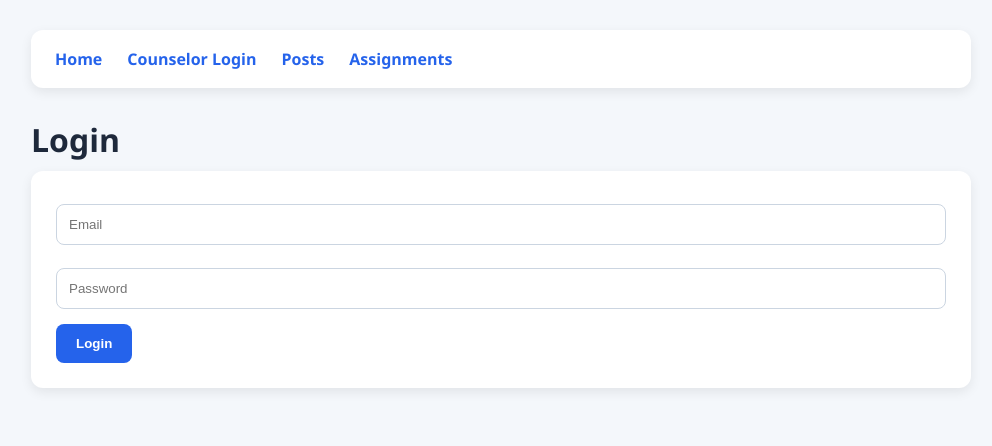
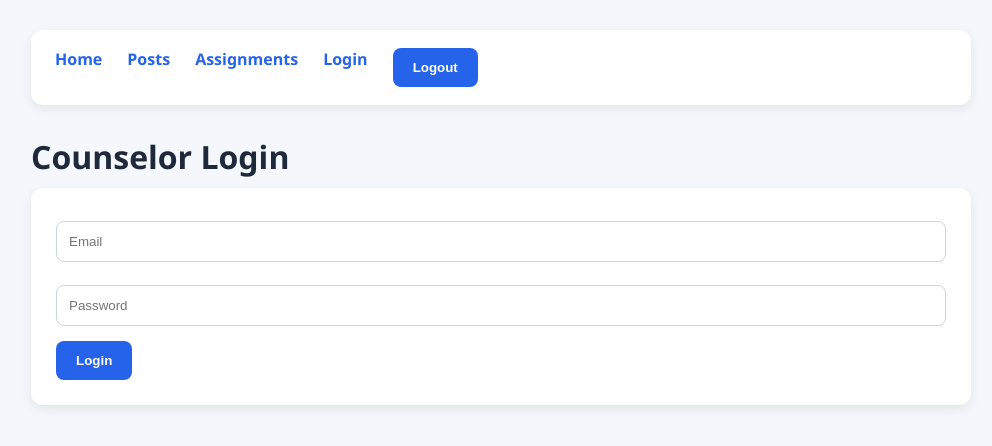
Before and after one commit to nephi144/learn-frontend, a React (Vite) app: page /login in a window 1280 px wide. Shown: the top 446 px of the page, without its empty margins (139-1131 px from the left). Built offline with nearby package versions, Linux system fonts and the light colour scheme.

Commit message:
Added my Protected route, updated login page, and navbar

```diff
--- a/src/components/Navbar.jsx
+++ b/src/components/Navbar.jsx
@@ -1,17 +1,36 @@
 import { Link } from "react-router-dom"
 
 function Navbar() {
+
+  function handleLogout() {
+
+    localStorage.removeItem("token")
+
+    alert("Logged Out")
+
+    window.location.href = "/login"
+  }
+
   return (
     <nav className="navbar">
+
       <Link to="/">Home</Link>
-      <Link to="/login">Counselor Login</Link>
+
       <Link to="/posts">Posts</Link>
+
       <Link to="/assignments">Assignments</Link>
 
+      <Link to="/login">Login</Link>
+
+      <button
+        className="btn"
+        onClick={handleLogout}
+      >
+        Logout
+      </button>
+
     </nav>
-
   )
-
 }
 
 export default Navbar
--- a/src/pages/LoginPage.jsx
+++ b/src/pages/LoginPage.jsx
@@ -11,7 +11,9 @@ function LoginPage() {
       fakeToken
     )
 
-    alert("Token Stored")
+    alert("Login Successful")
+
+    window.location.href = "/posts"
   }
 
   return (
@@ -20,7 +22,7 @@ function LoginPage() {
       <Navbar />
 
       <h1 className="page-title">
-        Login
+        Counselor Login
       </h1>
 
       <div className="form-card">
```
Also changed, not shown: src/components/ProtectedRoute.jsx (added, +14 -0 lines).
